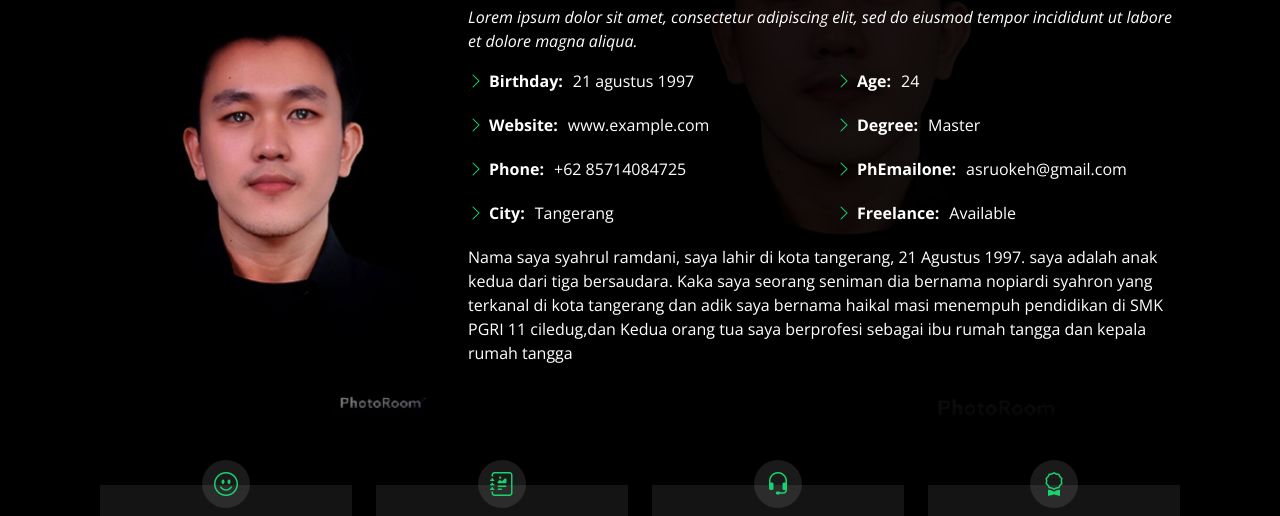
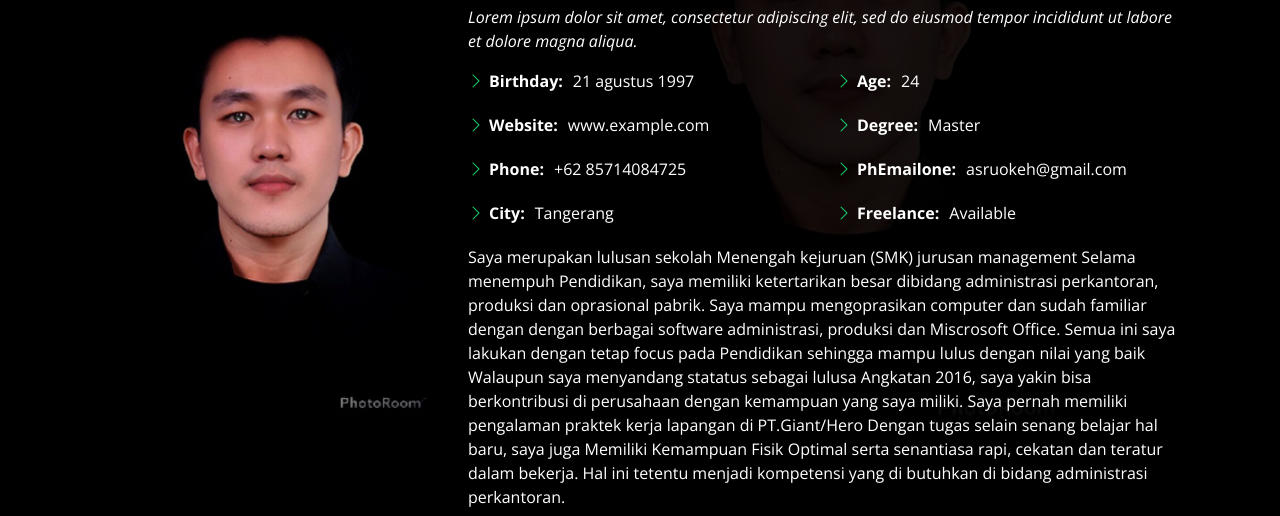
Before and after one commit to Syahruramdani21/myprofilsyahrul.github.io, a plain HTML site: page index.html in a window 1280 px wide. Both pictures are taken after a click on the link "About". Shown: the part 247-763 px from the top of the page. Drawn offline with nearby package versions, Linux system fonts and the light colour scheme.

Commit message:
update index.html
update index.html

```diff
--- a/index.html
+++ b/index.html
@@ -109,7 +109,17 @@
             </div>
           </div>
           <p>
-            Nama saya syahrul ramdani, saya lahir di kota tangerang, 21 Agustus 1997. saya adalah anak kedua dari tiga bersaudara. Kaka saya seorang seniman dia bernama nopiardi syahron yang terkanal di kota tangerang dan adik saya bernama haikal masi menempuh pendidikan di SMK PGRI 11 ciledug,dan Kedua orang tua saya berprofesi sebagai ibu rumah tangga dan kepala rumah tangga
+            Saya merupakan lulusan sekolah Menengah kejuruan (SMK) jurusan management Selama
+menempuh Pendidikan, saya memiliki ketertarikan besar dibidang administrasi perkantoran,
+produksi dan oprasional pabrik. Saya mampu mengoprasikan computer dan sudah familiar dengan
+dengan berbagai software administrasi, produksi dan Miscrosoft Office. Semua ini saya lakukan
+dengan tetap focus pada Pendidikan sehingga mampu lulus dengan nilai yang baik
+Walaupun saya menyandang statatus sebagai lulusa Angkatan 2016, saya yakin bisa
+berkontribusi di perusahaan dengan kemampuan yang saya miliki. Saya pernah memiliki
+pengalaman praktek kerja lapangan di PT.Giant/Hero
+Dengan tugas selain senang belajar hal baru, saya juga Memiliki Kemampuan Fisik Optimal serta
+senantiasa rapi, cekatan dan teratur dalam bekerja. Hal ini tetentu menjadi kompetensi yang di
+butuhkan di bidang administrasi perkantoran.
           </p>
         </div>
       </div>
```
